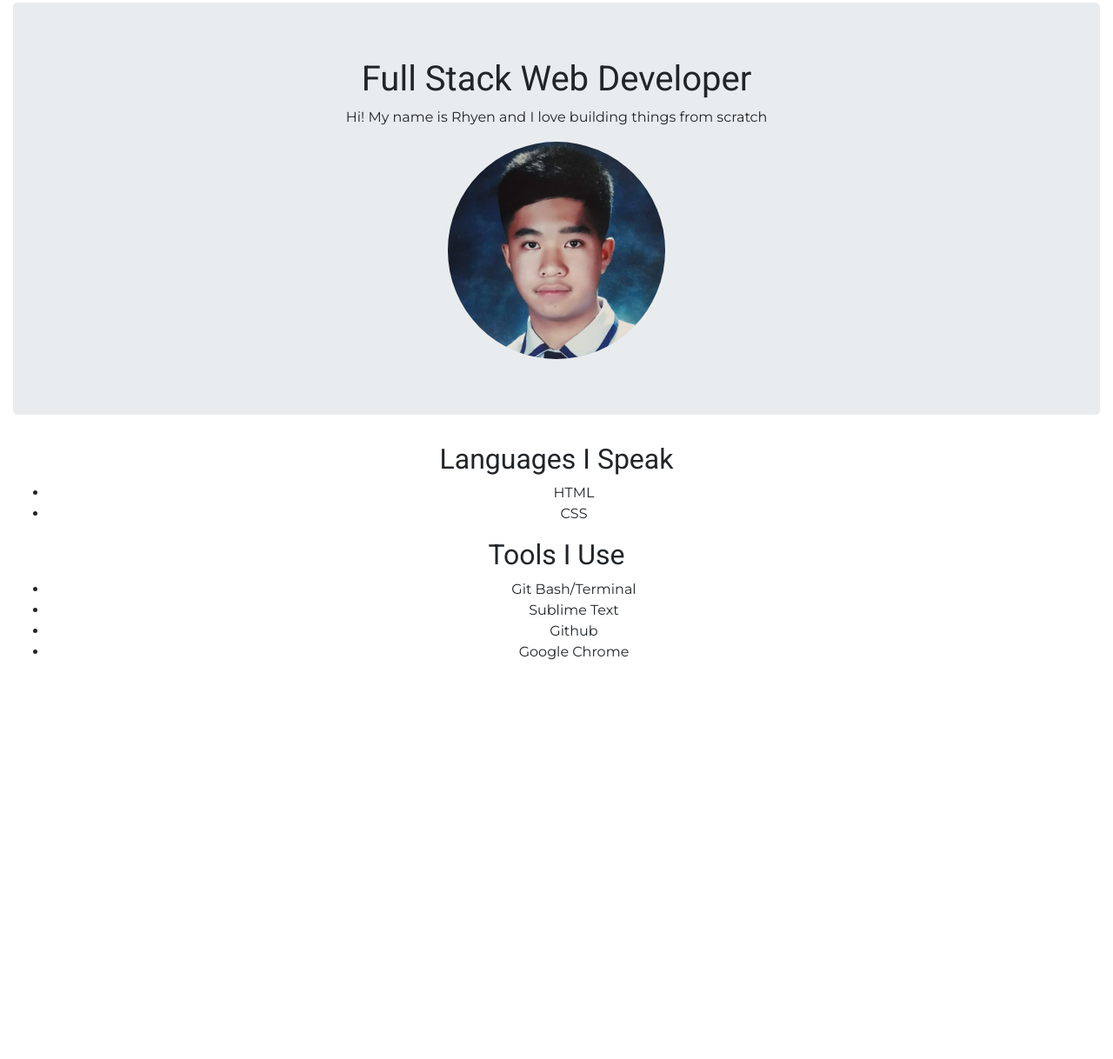
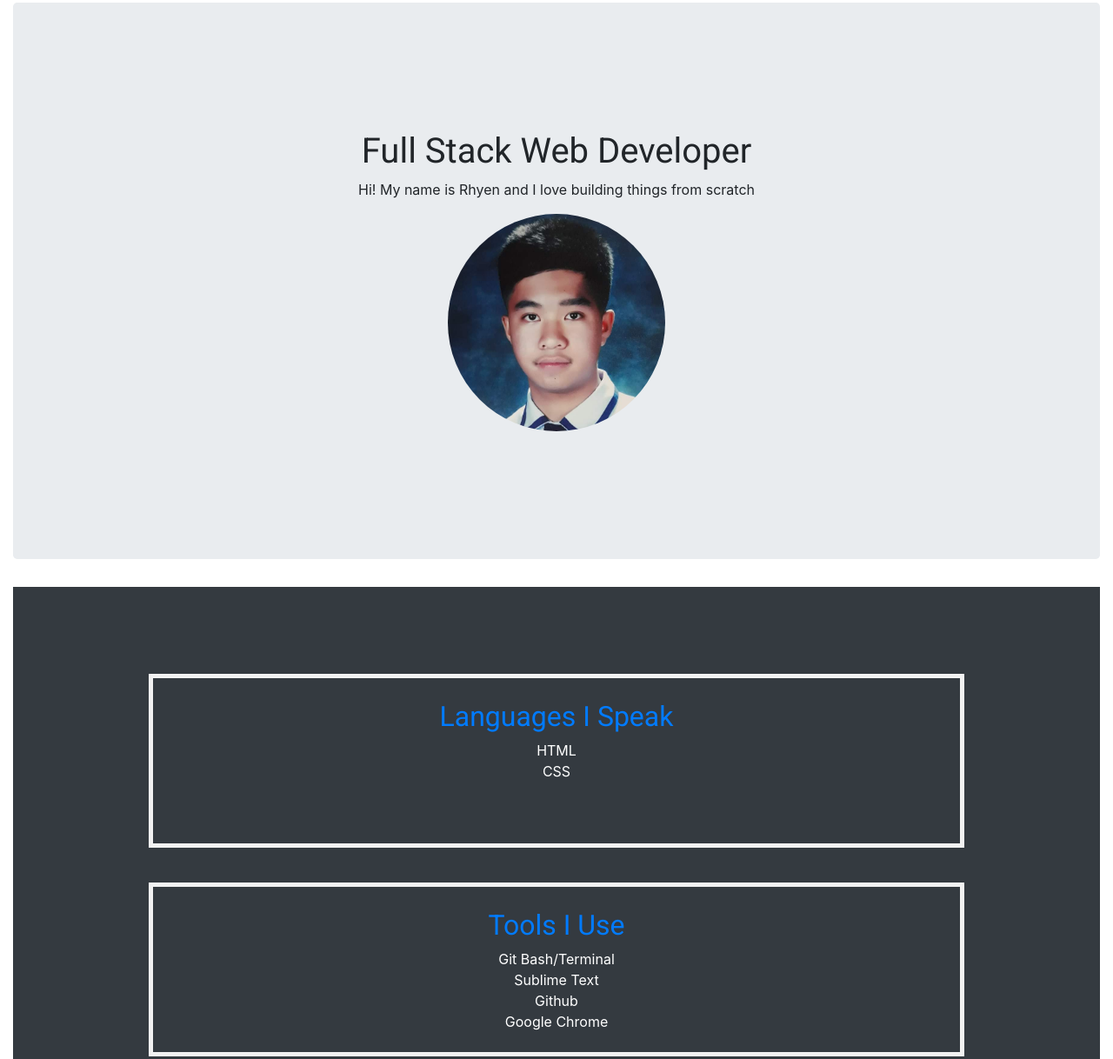
Before and after one commit to RhyenSftwareEngr/fcb-portfolio, a plain HTML site: page index.html in a window 1280 px wide. Shown: the part 69-1287 px from the top of the page at 87% size. Before the commit the page ends 847 px from the top, so only its background shows below. Drawn offline with nearby package versions, Linux system fonts and the light colour scheme.

Commit message:
#6 - Final version with custom CSS

```diff
--- a/index.html
+++ b/index.html
@@ -33,18 +33,20 @@
 		  </div>
 		</nav>
 		<div class="container-fluid">
-
-			<section class="Jumbotron text-center mt-3" id="landing">
+			<section class="jumbotron text-center mt-3" id="landing">
 				<h1>Full Stack Web Developer</h1>
 				<p>Hi! My name is Rhyen and I love building things from scratch</p>
 				<img src="images/rj.jpg">
 			</section>
-			<section class="text-center"id="gallery">
+			<section class="text-center bg-dark" id="gallery">
+				<div class="tools">
 					<h2>Languages I Speak</h2>
 					<ul>
 						<li>HTML</li>
 						<li>CSS</li>
 					</ul>
+				</div>
+				<div class="tools">
 					<h2>Tools I Use</h2>
 					<ul>
 						<li>Git Bash/Terminal</li>
@@ -52,6 +54,7 @@
 						<li>Github</li>
 						<li>Google Chrome</li>
 					</ul>
+				</div>
 			</section>
 		</div>
 		<!-- Bootstrap Scripts -->
--- a/style.css
+++ b/style.css
@@ -1,14 +1,48 @@
+// style.css
+
 * {
-	font-family: 'Montserrat', sans-serif;
+  font-family: 'Montserrat', sans-serif;
 }
 
 h1,
 h2 {
-	font-family: 'Roboto', sans-serif;
+  font-family: 'Roboto', sans-serif;
 }
 
 img {
-	height: 250px;
-	width:  250px;
-	border-radius:100%;
+  height: 250px;
+  width: 250px;
+  border-radius: 50%;
 }
+
+#landing,
+#gallery {
+  height: 80vh;
+  /* center the content vertically using flexbox */
+  display: flex;
+  flex-direction: column;
+  justify-content: center;
+  align-items: center;
+}
+
+ul {
+  list-style: none;
+  padding: 0;
+}
+
+h2 {
+  color: #007bff;
+}
+
+.tools {
+  padding: 25px;
+  height: 200px;
+  border: 5px solid #f2f2f2;
+  margin: 20px;
+  width: 75%;
+  color: white;
+}
+
+html {
+  scroll-behavior: smooth;
+}
```
Lines whose indentation alone changed are shown as unchanged.
